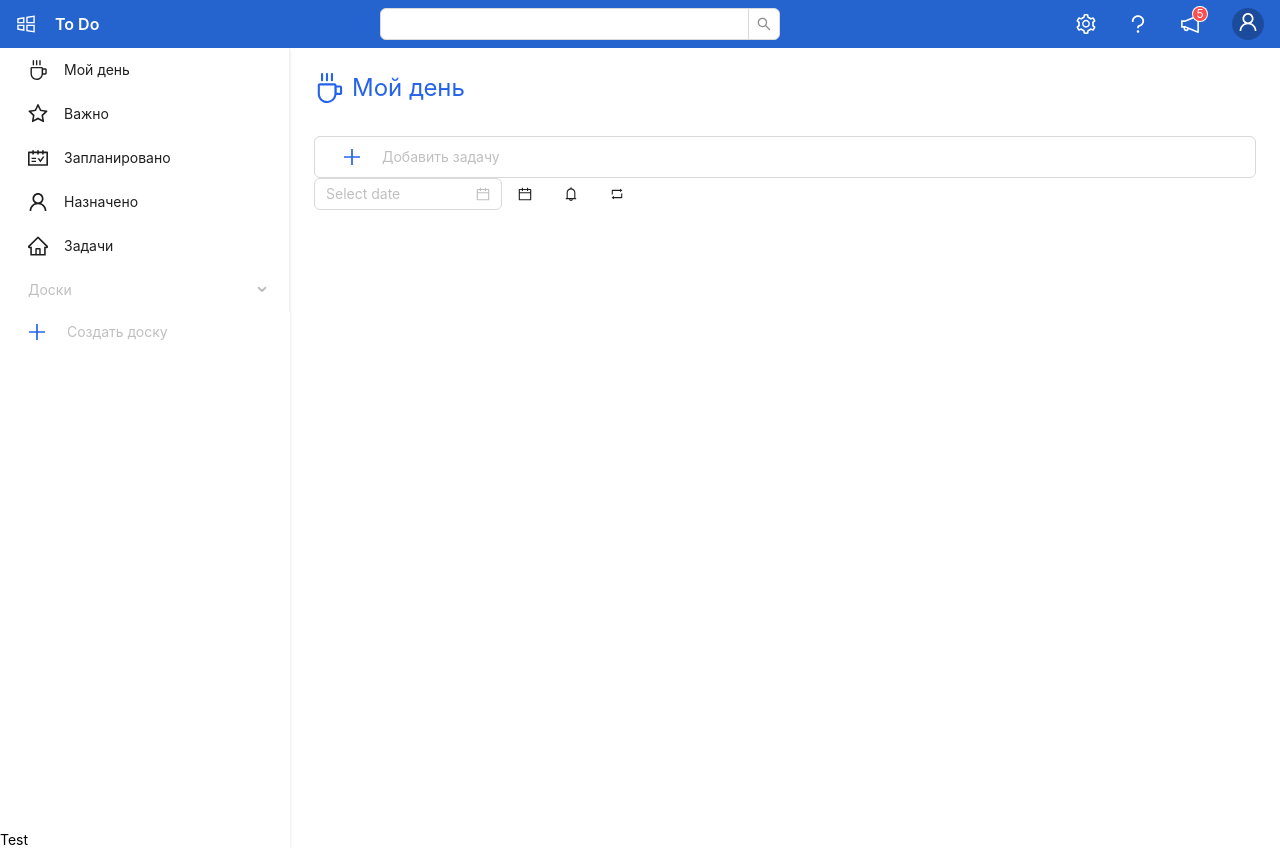
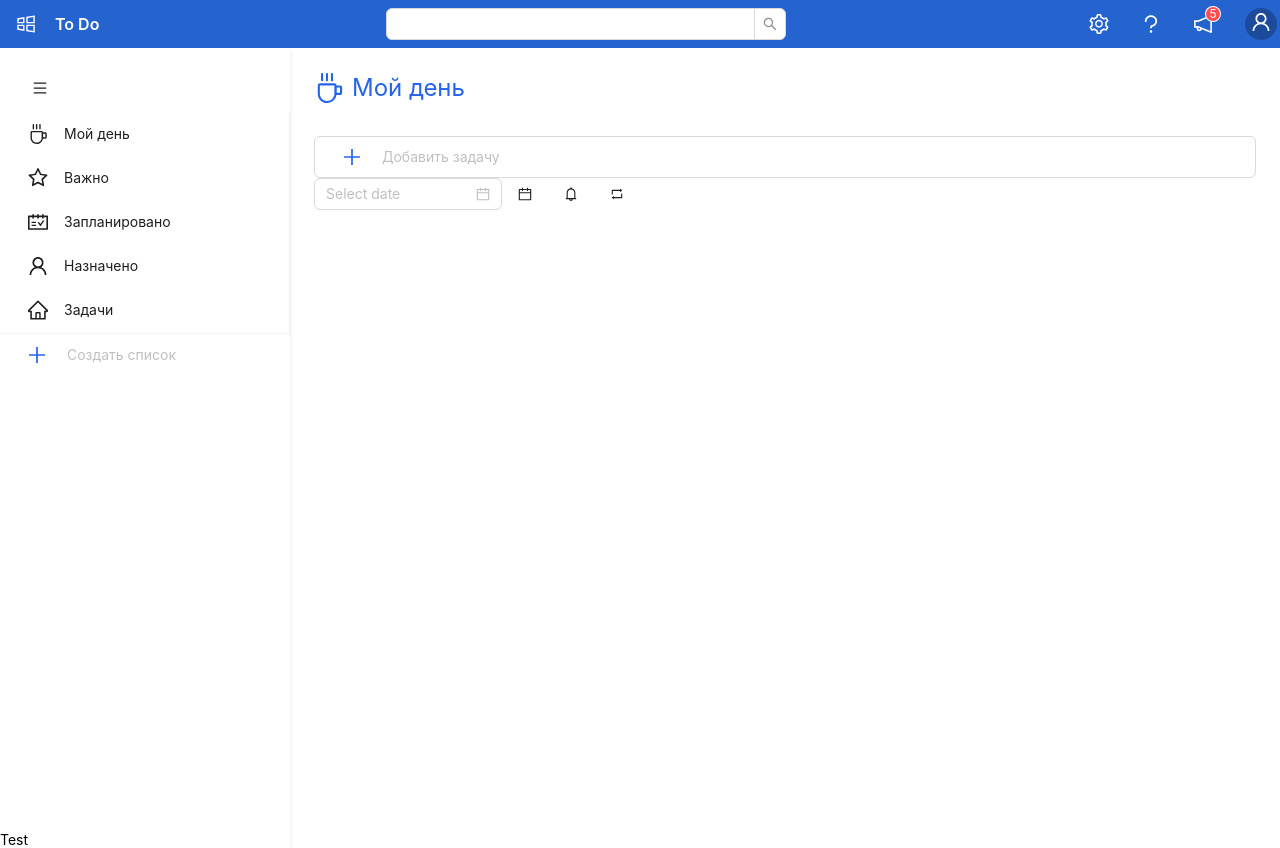
Before and after one commit to Smog342/micro-todo, a React (Create React App) app: page /myday in a window 1280 px wide. Built offline with nearby package versions, Linux system fonts and the light colour scheme.

Commit message:
wrong button & drawer

```diff
--- a/src/App.css
+++ b/src/App.css
@@ -1,6 +1,5 @@
-.ant-menu-vertical .ant-menu-item::after,
-.ant-menu-vertical-left .ant-menu-item::after,
-.ant-menu-vertical-right .ant-menu-item::after,
 .ant-menu-inline .ant-menu-item::after {
-  border-left: 3px;
+  border: 3px;
+  border-style: solid;
+  border-color: #2564cf;
 }
--- a/src/Context.tsx
+++ b/src/Context.tsx
@@ -1,30 +1,39 @@
-import {createContext ,useState} from "react";
+import { createContext, useState } from "react";
 
 export const Context = createContext<any>("Context");
 
 export type Task = {
+  id: number;
+  text: string;
+  date: string;
+  important: boolean;
+  finished: boolean;
+  board: string;
+};
 
-    id: number,
-    text: string,
-    date: string,
-    important: boolean,
-    finished: boolean,
-    board: string
+export const ContextProvider = ({ children }: any) => {
+  const [tasks, setTasks] = useState<Task[]>([]);
 
-}
+  const [boards, setBoards] = useState<string[]>([]);
 
-export const ContextProvider = ({children} : any) => {
+  const [currentBoard, setCurrentBoard] = useState("");
 
-    const [tasks, setTasks] = useState<Task[]>([]);
+  const [optionsOpen, setOptionsOpen] = useState(false);
 
-    const [boards, setBoards] = useState<string[]>([]);
-
-    const [currentBoard, setCurrentBoard] = useState('');
-
-    return(
-        <Context.Provider value={{tasks, setTasks, boards, setBoards, currentBoard, setCurrentBoard}}>
-            {children}
-        </Context.Provider>
-    );
-
-}
+  return (
+    <Context.Provider
+      value={{
+        tasks,
+        setTasks,
+        boards,
+        setBoards,
+        currentBoard,
+        setCurrentBoard,
+        optionsOpen,
+        setOptionsOpen,
+      }}
+    >
+      {children}
+    </Context.Provider>
+  );
+};
--- a/src/components/BoardComponent.tsx
+++ b/src/components/BoardComponent.tsx
@@ -14,8 +14,9 @@ function BoardComponent() {
         <p className="text-2xl">{currentBoard}</p>
       </div>
       <TaskCreator></TaskCreator>
-      {tasks.map((task: Task) =>
-        task.board === currentBoard ? (
+      {tasks.map(
+        (task: Task) =>
+          task.board === currentBoard && (
             <TaskComponent
               id={task.id}
               text={task.text}
@@ -25,8 +26,6 @@ function BoardComponent() {
               board={task.board}
               key={task.id}
             ></TaskComponent>
-        ) : (
-          <></>
           )
       )}
     </div>
--- a/src/components/LayoutComponent.tsx
+++ b/src/components/LayoutComponent.tsx
@@ -11,13 +11,14 @@ import LayoutSiderComponent from "./LayoutSiderComponent";
 import { Context } from "../Context";
 import { useContext } from "react";
 import BoardComponent from "./BoardComponent";
+import OptionsDrawer from "./OptionsDrawer";
 
 function LayoutComponent() {
   const { currentBoard } = useContext(Context);
 
   return (
     <>
-      <Row>
+      <Row className="w-full sticky top-0 z-50">
         <Col span={24}>
           <MainHeader></MainHeader>
         </Col>
@@ -34,7 +35,7 @@ function LayoutComponent() {
           },
         }}
       >
-        <Row className="h-screen">
+        <Row wrap={false} className="h-screen">
           <Col
             xs={0}
             md={5}
@@ -48,6 +49,7 @@ function LayoutComponent() {
             </div>
           </Col>
           <Col flex="auto" className="h-full">
+            <OptionsDrawer></OptionsDrawer>
             <Content className="">
               <Routes>
                 <Route path="/" element={<div>Not empty</div>}></Route>
--- a/src/components/LayoutSiderComponent.tsx
+++ b/src/components/LayoutSiderComponent.tsx
@@ -1,14 +1,15 @@
 import {
   CoffeeOutlined,
   HomeOutlined,
+  MenuOutlined,
+  OrderedListOutlined,
   PlusOutlined,
   ScheduleOutlined,
   StarOutlined,
   UnorderedListOutlined,
   UserOutlined,
 } from "@ant-design/icons";
-import { Menu, Input, Button, ConfigProvider } from "antd";
-import Sider from "antd/es/layout/Sider";
+import { Menu, Input, Button, ConfigProvider, MenuProps } from "antd";
 import { useNavigate } from "react-router-dom";
 import { useContext, useState } from "react";
 import { Context } from "../Context";
@@ -31,19 +32,15 @@ function LayoutSiderComponent() {
     { label: "Запланировано", icon: <ScheduleOutlined />, key: "schedule" },
     { label: "Назначено", icon: <UserOutlined />, key: "assigned" },
     { label: "Задачи", icon: <HomeOutlined />, key: "tasks" },
-    {
-      label: "Доски",
-      icon: null,
-      key: "lalala",
-      disabled: isBoardsDisabled,
-      children: [
-        ...boards.map((board: string) => ({
-          label: board,
-          icon: <UnorderedListOutlined />,
-          key: board,
-        })),
-      ],
-    },
+    { label: null, icon: null, key: "divider", type: "divider" },
+  ];
+
+  let items2: MenuProps["items"] = [
+    ...boards.map((board: string) => ({
+      label: board,
+      icon: <UnorderedListOutlined />,
+      key: board,
+    })),
   ];
 
   function handlePlusClick(e: React.MouseEvent<HTMLElement>): void {
@@ -54,6 +51,15 @@ function LayoutSiderComponent() {
 
   return (
     <div className="bg-white h-full overflow-auto">
+      <div className="flex h-[48px] mt-[16px] pt-0 pb-0 pl-[24px] pr-[24px] items-center justify-between">
+        <div>
+          <ConfigProvider>
+            <Button type="text" className="h-[20px] w-[20px]">
+              <MenuOutlined className="h-[20px] w-[20px] p-0 m-0"></MenuOutlined>
+            </Button>
+          </ConfigProvider>
+        </div>
+      </div>
       <ConfigProvider
         theme={{
           components: {
@@ -65,8 +71,9 @@ function LayoutSiderComponent() {
               itemSelectedColor: "rgba(0, 0, 0, 0.88)",
               itemBorderRadius: 0,
               itemMarginBlock: 0,
-              itemPaddingInline: 10,
+              itemPaddingInline: 0,
               iconMarginInlineEnd: 16,
+              paddingContentHorizontal: 10,
             },
           },
         }}
@@ -74,13 +81,20 @@ function LayoutSiderComponent() {
         <Menu
           items={items}
           mode="inline"
-          className=""
           onClick={({ key }) => {
             setCurrentBoard(key);
             navigate(key);
           }}
         ></Menu>
       </ConfigProvider>
+      <Menu
+        items={items2}
+        mode="inline"
+        onClick={({ key }) => {
+          setCurrentBoard(key);
+          navigate(key);
+        }}
+      ></Menu>
       <Input
         prefix={
           <Button type="text" onClick={handlePlusClick}>
@@ -88,7 +102,7 @@ function LayoutSiderComponent() {
           </Button>
         }
         className="rounded-none"
-        placeholder="Создать доску"
+        placeholder="Создать список"
         bordered={false}
         value={boardTitle}
         onChange={(e) => setBoardTitle(e.target.value)}
--- a/src/components/MainHeader.tsx
+++ b/src/components/MainHeader.tsx
@@ -8,10 +8,18 @@ import {
   UserOutlined,
   WindowsOutlined,
 } from "@ant-design/icons";
+import { Context } from "../Context";
+import { useContext } from "react";
 
 const { Search } = Input;
 
 function MainHeader() {
+  const { optionsOpen, setOptionsOpen } = useContext(Context);
+
+  function openOptions() {
+    setOptionsOpen(!optionsOpen);
+  }
+
   return (
     <div className="bg-header-bg p-0 flex justify-between items-center  text-white text-base/[48px] h-[48px]">
       <div className="h-full">
@@ -28,6 +36,7 @@ function MainHeader() {
           <Button
             type="text"
             className="bg-inherit hover:bg-header-hover h-full"
+            onClick={openOptions}
           >
             <SettingOutlined className="text-xl text-white"></SettingOutlined>
           </Button>
@@ -47,7 +56,10 @@ function MainHeader() {
           </Button>
         </div>
       </div>
-      <Button type="text" className="h-full bg-inherit hover:bg-header-hover">
+      <Button
+        type="text"
+        className="h-full bg-inherit hover:bg-header-hover pr-[2px]"
+      >
         <Avatar className="">
           <UserOutlined className="text-xl text-white"></UserOutlined>
         </Avatar>
--- a/src/components/MyDay.tsx
+++ b/src/components/MyDay.tsx
@@ -8,14 +8,14 @@ function MyDay() {
   const { tasks } = useContext(Context);
 
   return (
-    <div className="pl-[24px] pr-[24px] overflow-auto h-full">
+    <div className="pl-[24px] pr-[24px] overflow-auto h-full flex flex-col">
       <div className="flex text-blue-600">
         <CoffeeOutlined className="text-3xl mr-2"></CoffeeOutlined>
         <p className="text-2xl">Мой день</p>
       </div>
       <TaskCreator></TaskCreator>
       {tasks.map((task: Task) =>
-        task.board === "Мой день" ? (
+        task.board === "myday" ? (
           <TaskComponent
             id={task.id}
             text={task.text}
--- a/src/components/OnLoadingComponent.tsx
+++ b/src/components/OnLoadingComponent.tsx
@@ -1,32 +1,26 @@
-import { Spin } from "antd"
+import { Spin } from "antd";
 
-function OnLoadingComponent(Component: React.FC){
+type LoadingProps = {
+  isAppLoading: boolean;
+  props: string;
+};
 
-    type LoadingProps = {
-        isAppLoading: boolean,
-        props: string
+function OnLoadingComponent(Component: React.FC) {
+  return function LoadingComponent({
+    isAppLoading,
+    props,
+  }: LoadingProps): JSX.Element {
+    if (isAppLoading) {
+      return (
+        <div className="flex w-screen h-screen flex-col justify-center items-center">
+          <Spin></Spin>
+          <p className="text-blue-500 font-bold">Идёт загрузка, подождите...</p>
+        </div>
+      );
+    } else {
+      return <Component></Component>;
     }
-
-    return function LoadingComponent({isAppLoading, props}: LoadingProps): JSX.Element{
-
-        if (isAppLoading){
-
-            return (
-                <div className="flex w-screen h-screen flex-col justify-center items-center">
-                    <Spin></Spin>
-                    <p className="text-blue-500 font-bold">Идёт загрузка, подождите...</p>
-                </div>
-            )
-
-        }else{
-
-            return (
-                <Component></Component>
-            )
-
-        }
-
-    }
+  };
 }
 
-export default OnLoadingComponent
+export default OnLoadingComponent;
--- /dev/null
+++ b/src/components/OptionsDrawer.tsx
@@ -0,0 +1,28 @@
+import { Drawer, Switch } from "antd";
+import { Context } from "../Context";
+import { useContext } from "react";
+
+function OptionsDrawer() {
+  const { optionsOpen, setOptionsOpen } = useContext(Context);
+
+  function closeOptions() {
+    setOptionsOpen(!optionsOpen);
+  }
+
+  return (
+    <Drawer
+      title="Параметры"
+      placement="right"
+      getContainer={false}
+      width={352}
+      open={optionsOpen}
+      onClose={closeOptions}
+    >
+      <h4>Общие</h4>
+      <h5>Запрашивать подтверждение перед удалением</h5>
+      <Switch></Switch>
+    </Drawer>
+  );
+}
+
+export default OptionsDrawer;
```
Also changed, not shown: src/components/AssignedComponent.tsx (+7 -11 lines), src/components/TaskComponent.tsx (+37 -23 lines), src/components/TaskCreator.tsx (+42 -26 lines). Lines whose indentation alone changed are shown as unchanged.
